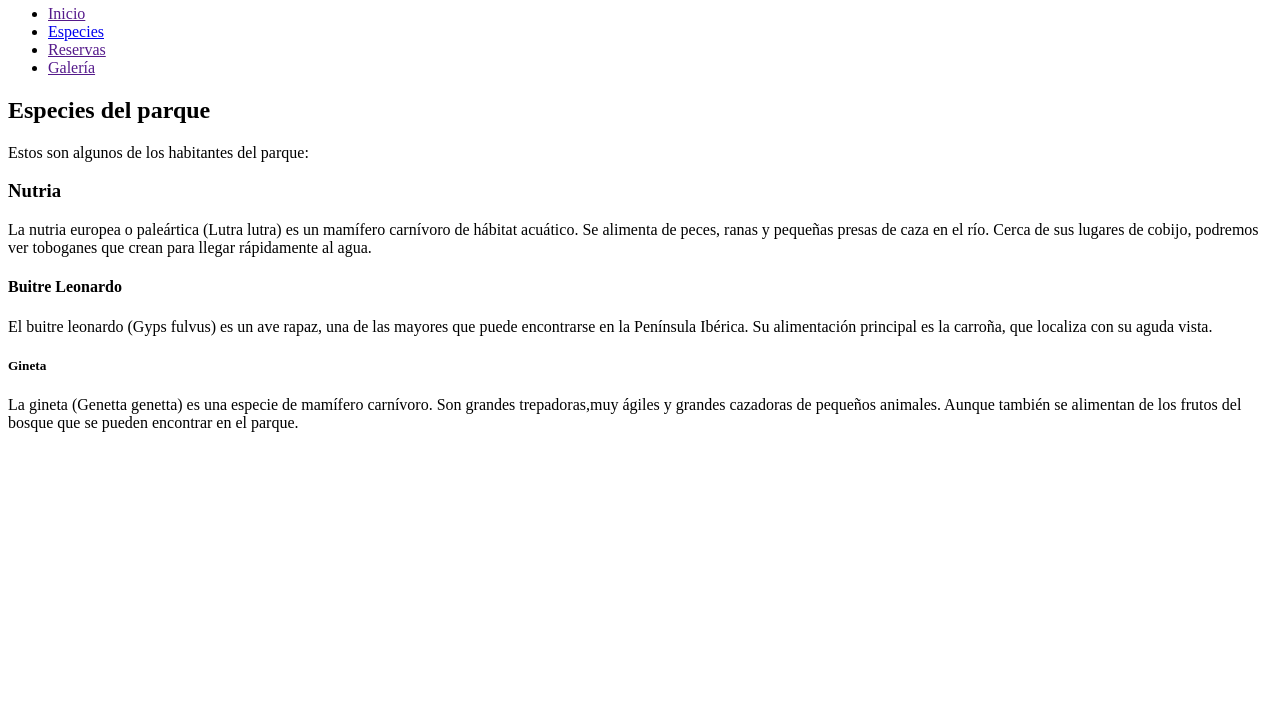
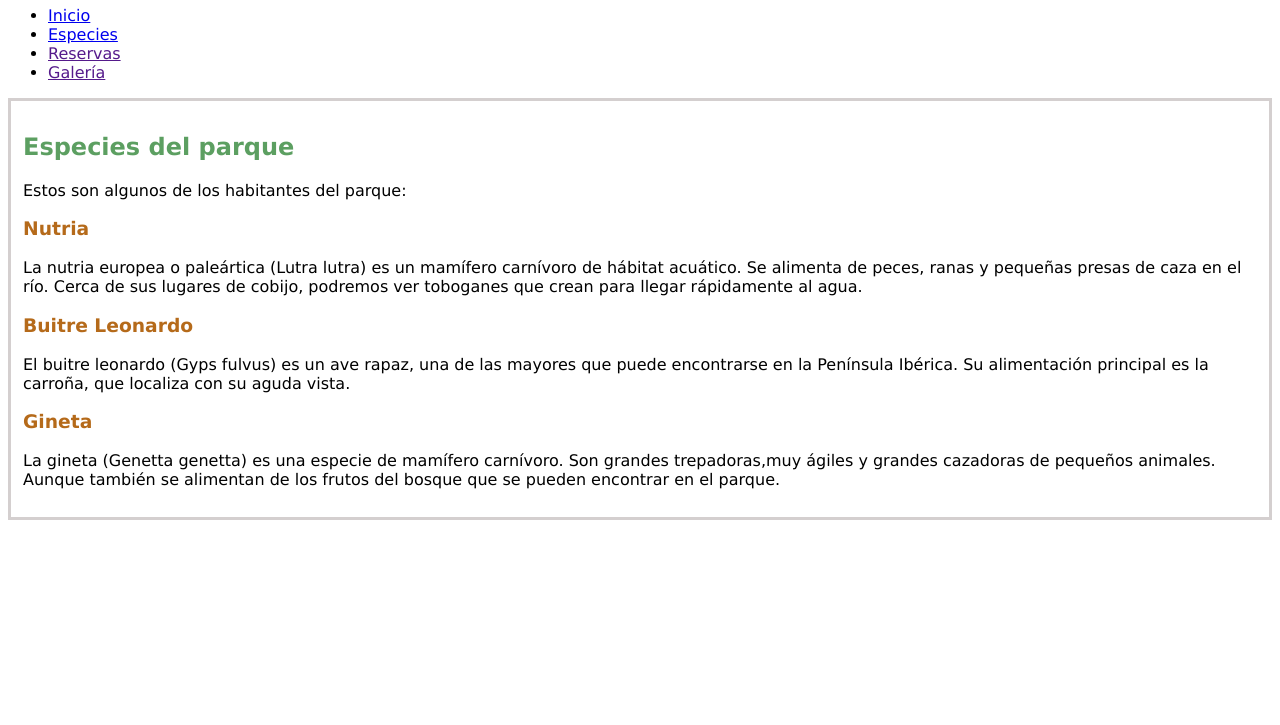
Before and after one commit to AlvaroBernabe/aba-geekshubs-fsd-val-html-css-tarea4, a plain HTML site: page especies.html in a window 1280 px wide. Shown: the part 75-800 px from the top of the page. Drawn offline with Linux system fonts and the light colour scheme.

Commit message:
ejercicio hasta 8 completo

```diff
--- /dev/null
+++ b/css/style.css
@@ -0,0 +1,15 @@
+body {
+    background-color: rgb(255, 255, 255);
+    font-family: 'Lucida Sans Unicode';
+    font-size: medium
+}
+h2 {
+    color: rgb(92, 159, 97);
+}
+h3 {
+    color: rgb(181, 106, 26);
+}
+#textomarco {
+    border:3px solid rgb(212, 207, 207);
+    padding:12px;
+}
--- a/especies.html
+++ b/especies.html
@@ -5,15 +5,17 @@
     <meta http-equiv="X-UA-Compatible" content="IE=edge" />
     <meta name="viewport" content="width=device-width, initial-scale=1.0" />
     <title>Parque Natural</title>
+    <link rel="stylesheet" href="./css/style.css">
   </head>
   <body>
-    <h1>Parque Natural Sierra Bicuerda</h1>
+    <h1><span style=color:green>Parque Natural</span> <span style=color:orange> Sierra Bicuerda</h1>
     <ul>
-      <li><a href="">Inicio</a></li>
+      <li><a href="./index.html">Inicio</a></li>
       <li><a href="./especies.html">Especies</a></li>
       <li><a href="">Reservas</a></li>
       <li><a href="">Galería</a></li>
     </ul>
+    <div id="textomarco">
     <h2>Especies del parque</h2>
     <p>Estos son algunos de los habitantes del parque:</p>
     <h3>Nutria</h3>
@@ -23,18 +25,19 @@
       el río. Cerca de sus lugares de cobijo, podremos ver toboganes que crean
       para llegar rápidamente al agua.
     </p>
-    <h4>Buitre Leonardo</h4>
+    <h3>Buitre Leonardo</h3>
     <p>
       El buitre leonardo (Gyps fulvus) es un ave rapaz, una de las mayores que
       puede encontrarse en la Península Ibérica. Su alimentación principal es la
       carroña, que localiza con su aguda vista.
     </p>
-    <h5>Gineta</h5>
+    <h3>Gineta</h3>
     <p>
       La gineta (Genetta genetta) es una especie de mamífero carnívoro. Son
       grandes trepadoras,muy ágiles y grandes cazadoras de pequeños animales.
       Aunque también se alimentan de los frutos del bosque que se pueden
       encontrar en el parque.
     </p>
+</div>
   </body>
 </html>
```
Also changed, not shown: index.html (+6 -3 lines).
